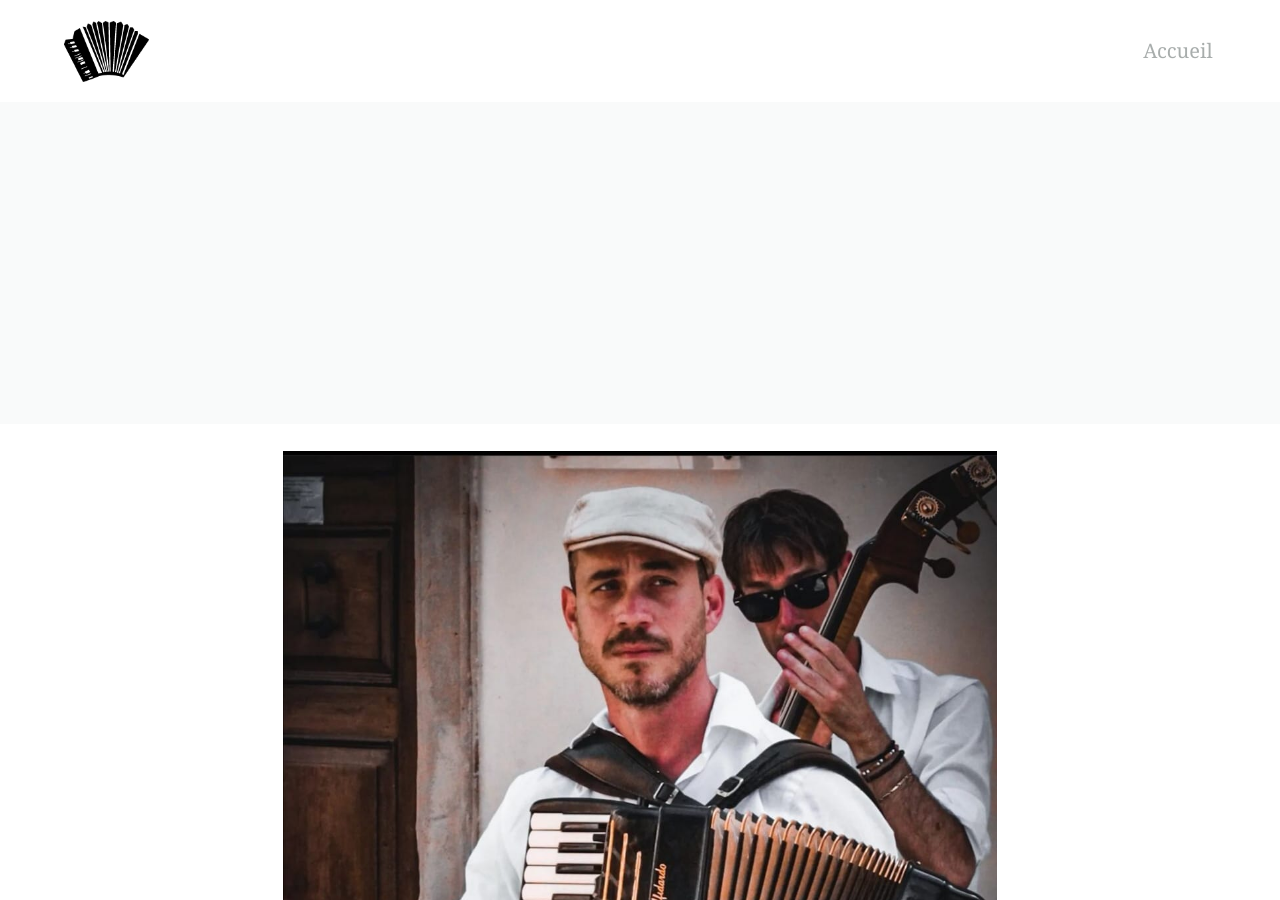
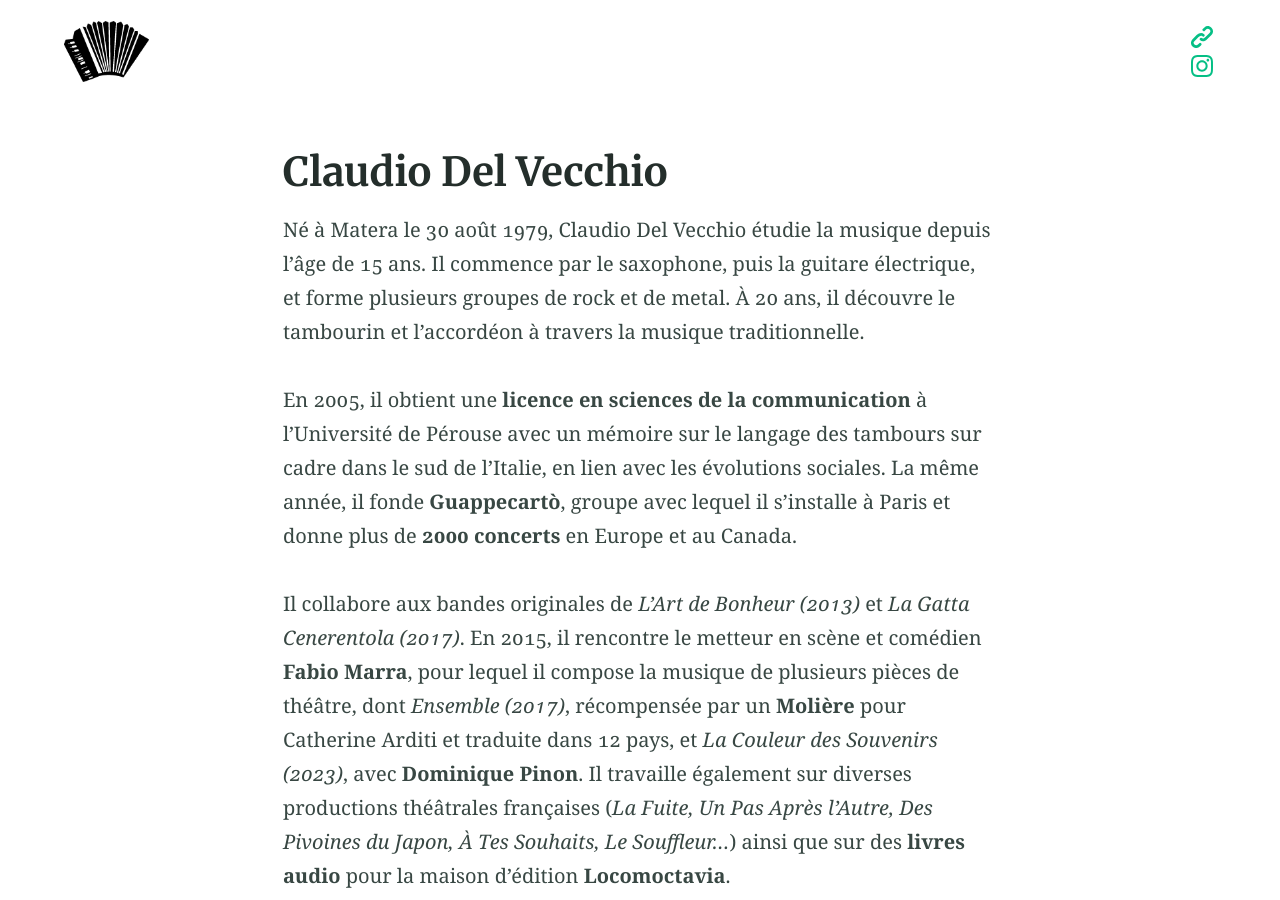
Before and after one commit to tarant3lla/tarant3lla.github.io, a Jekyll site: the page built from index.md, in a window 1280 px wide and 900 px high. Built offline with Jekyll 4.4.1, drawn with Linux system fonts in a browser that asks for light colours.

Commit message:
added social nav instead of nav

```diff
--- a/_includes/site-feature.html
+++ b/_includes/site-feature.html
@@ -7,9 +7,8 @@
 {% endif %}
 
 {% if feature_text or feature_image %}
-  <div class="feature">
+  <div class="feature"{% if feature_image %} style="background-image: url({{ feature_image }})"{% endif %}>
     <div class="container  typeset">
-
       {{ feature_text | markdownify }}
     </div>
   </div>
--- a/_includes/site-footer.html
+++ b/_includes/site-footer.html
@@ -4,6 +4,6 @@
       <small class="small">&copy; {{ site.title }} {{ site.time | date: '%Y' }}</small>
     </div>
 
-    {% include nav-footer.html %}
+    {% include nav-social.html %}
   </div>
 </footer>
--- a/_includes/site-header.html
+++ b/_includes/site-header.html
@@ -2,9 +2,7 @@
   <div class="container">
     {% if site.logo %}{% include site-logo.html %}{% endif %}
 
-    {% include nav-header.html %}
+    {% include nav-social.html %}
   </div>
 
-  {% include site-feature.html %}
-
 </header>
```
